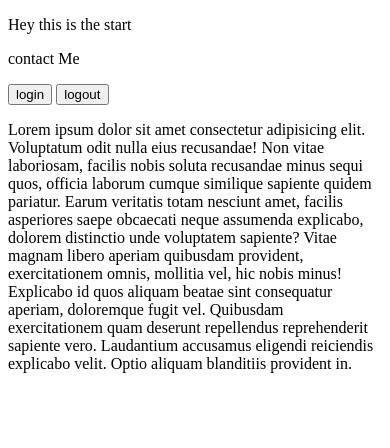
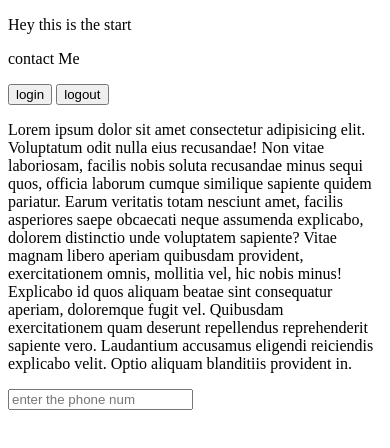
Before and after one commit to GaneshBhutekar/newtoGIT, a plain HTML site: page index.html in a window 390 px wide. Drawn offline with Linux system fonts and the light colour scheme.

Commit message:
created input for phone number:

```diff
--- a/index.html
+++ b/index.html
@@ -14,7 +14,10 @@
     <p>Lorem ipsum dolor sit amet consectetur adipisicing elit. Voluptatum odit nulla eius recusandae! Non vitae laboriosam, facilis nobis soluta recusandae minus sequi quos, officia laborum cumque similique sapiente quidem pariatur.
     Earum veritatis totam nesciunt amet, facilis asperiores saepe obcaecati neque assumenda explicabo, dolorem distinctio unde voluptatem sapiente? Vitae magnam libero aperiam quibusdam provident, exercitationem omnis, mollitia vel, hic nobis minus!
     Explicabo id quos aliquam beatae sint consequatur aperiam, doloremque fugit vel. Quibusdam exercitationem quam deserunt repellendus reprehenderit sapiente vero. Laudantium accusamus eligendi reiciendis explicabo velit. Optio aliquam blanditiis provident in.</p>
+
+    <input type="number" placeholder="enter the phone num">
 </body>
 
 
+
 </html>
```
